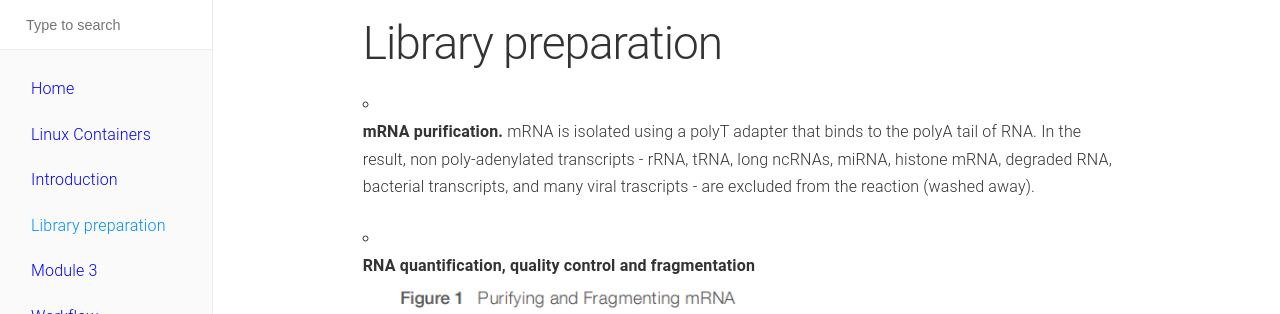
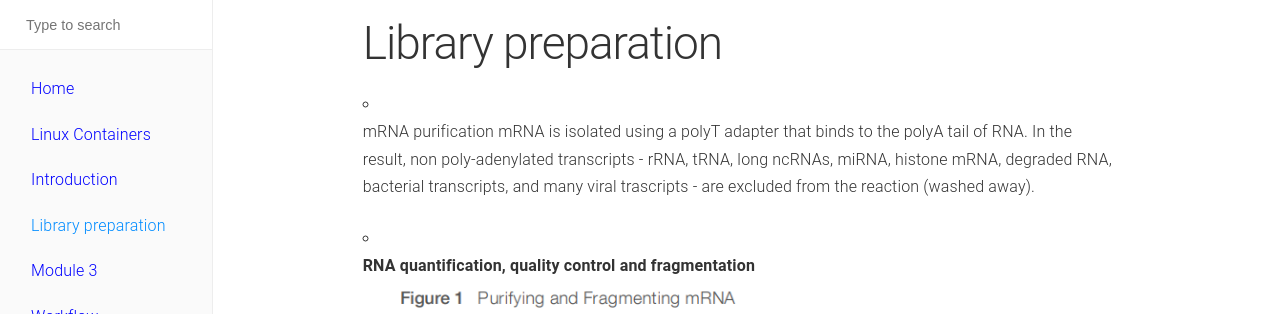
Before and after one commit to biocorecrg/RNAseq_course_2019, a Jekyll site: the page built from docs/library.md, in a window 1280 px wide. Shown: the top 314 px of the page. Built offline with Jekyll 4.4.1, drawn with Linux system fonts in a browser that asks for light colours.

```diff
--- a/docs/library.md
+++ b/docs/library.md
@@ -6,7 +6,7 @@ navigation: 4
 
 # Library preparation
 
-* **mRNA purification.** mRNA is isolated using a polyT adapter that binds to the polyA tail of RNA. In the result, non poly-adenylated transcripts - rRNA, tRNA, long ncRNAs, miRNA, histone mRNA, degraded RNA, bacterial transcripts, and many viral trascripts - are excluded from the reaction (washed away).
+* mRNA purification mRNA is isolated using a polyT adapter that binds to the polyA tail of RNA. In the result, non poly-adenylated transcripts - rRNA, tRNA, long ncRNAs, miRNA, histone mRNA, degraded RNA, bacterial transcripts, and many viral trascripts - are excluded from the reaction (washed away).
 
 * **RNA quantification, quality control and fragmentation**
 <img src="images/illumina1.png" width="500" align="middle" />
```
